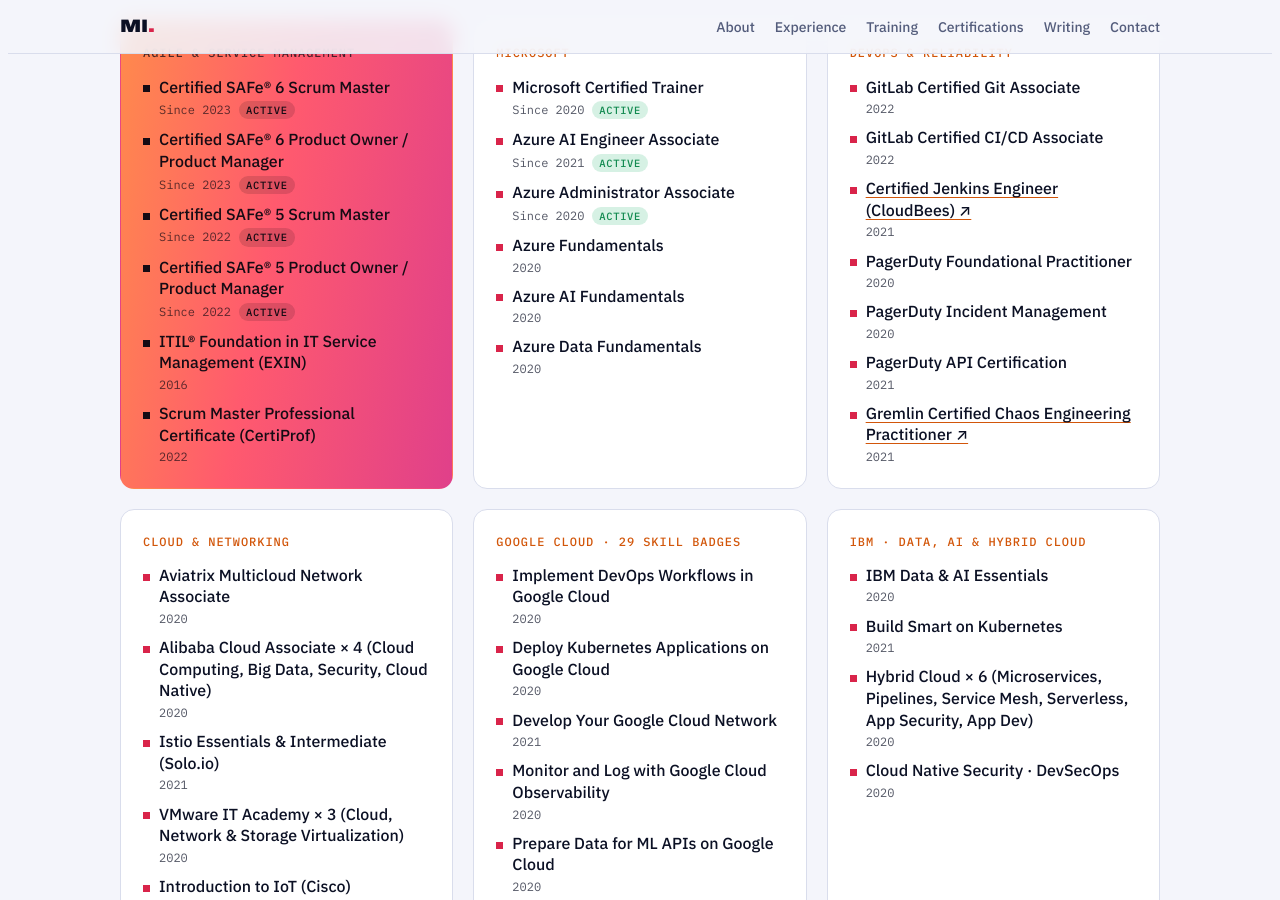
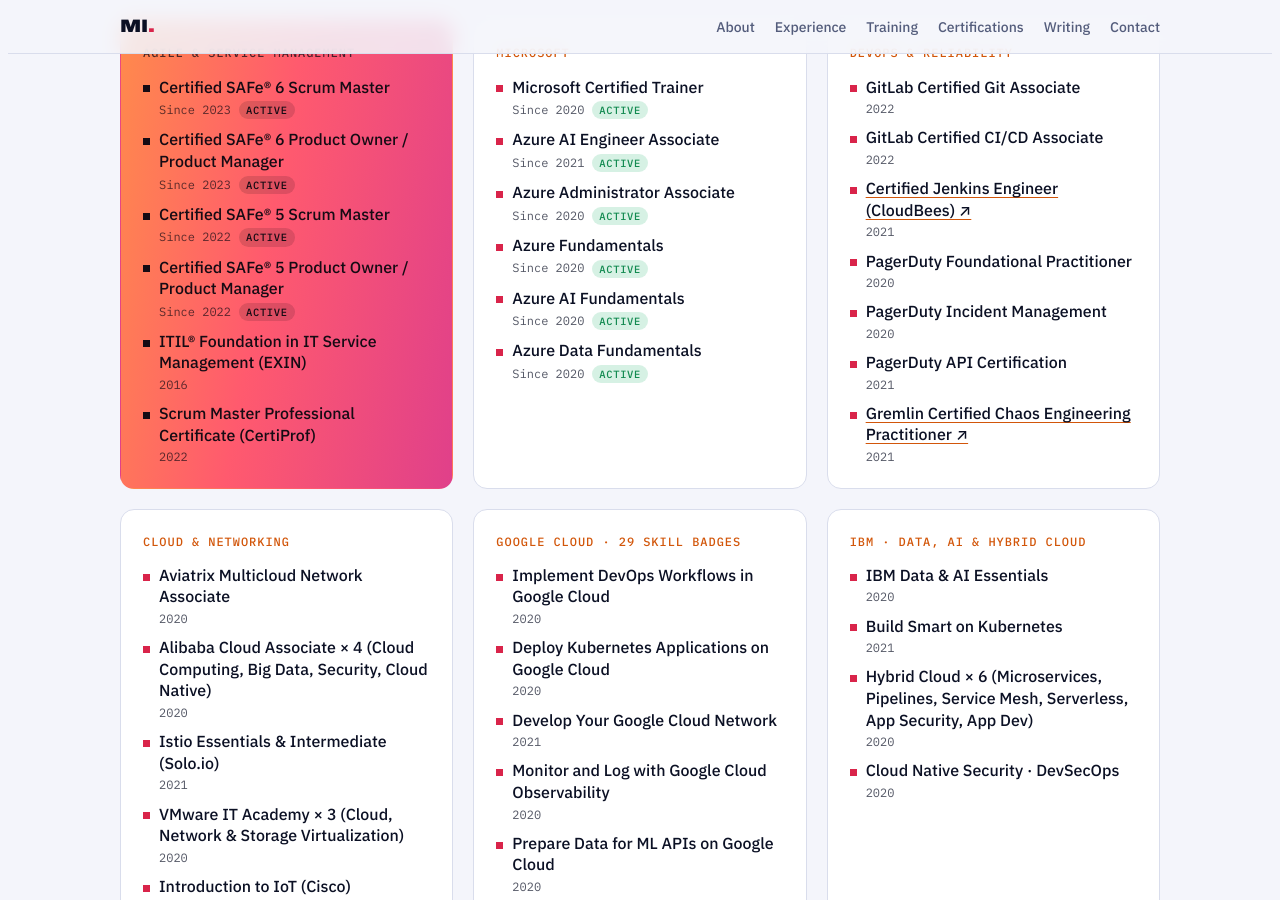
Before and after one commit to Madhan-I/Madhan-I.github.io, a Jekyll site: the page built from index.html, in a window 1280 px wide and 900 px high, scrolled down 4987 px. Built offline with Jekyll 4.4.1, drawn with Linux system fonts in a browser that asks for light colours.

Commit message:
Mark Azure Fundamentals certifications as Active (they do not expire)
Co-Authored-By: Claude Opus 5.5 <noreply@anthropic.com>
Claude-Session: https://claude.ai/code/session_01MFRrTt7LBDdX57m85KHNGp

```diff
--- a/_data/profile.yml
+++ b/_data/profile.yml
@@ -210,10 +210,13 @@ certifications:
         status: Active
       - name: Azure Fundamentals
         year: "2020"
+        status: Active
       - name: Azure AI Fundamentals
         year: "2020"
+        status: Active
       - name: Azure Data Fundamentals
         year: "2020"
+        status: Active
   - group: DevOps & Reliability
     items:
       - name: GitLab Certified Git Associate
```
